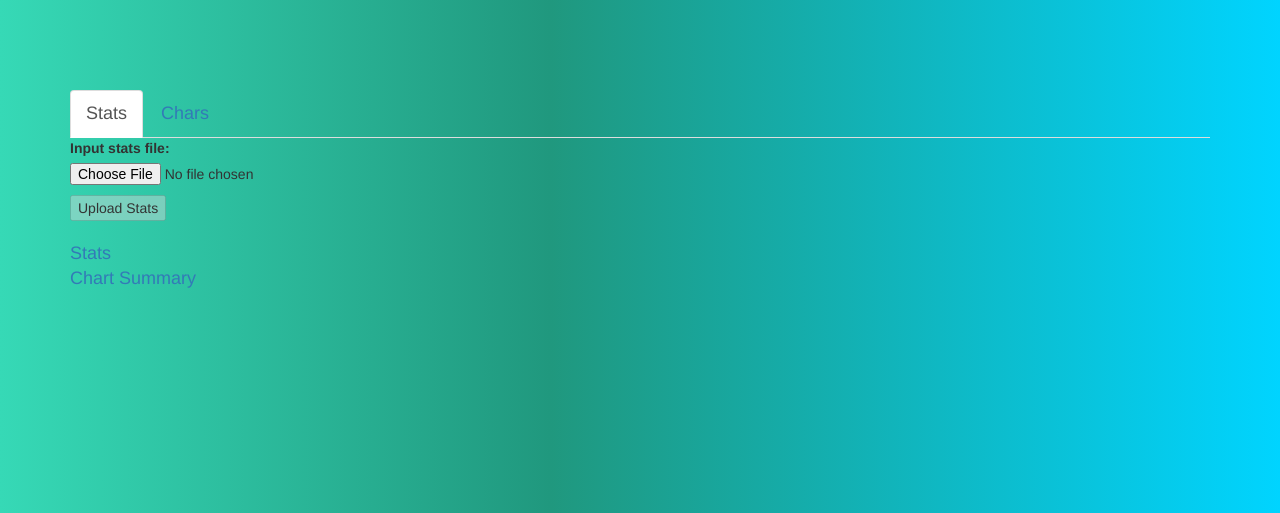
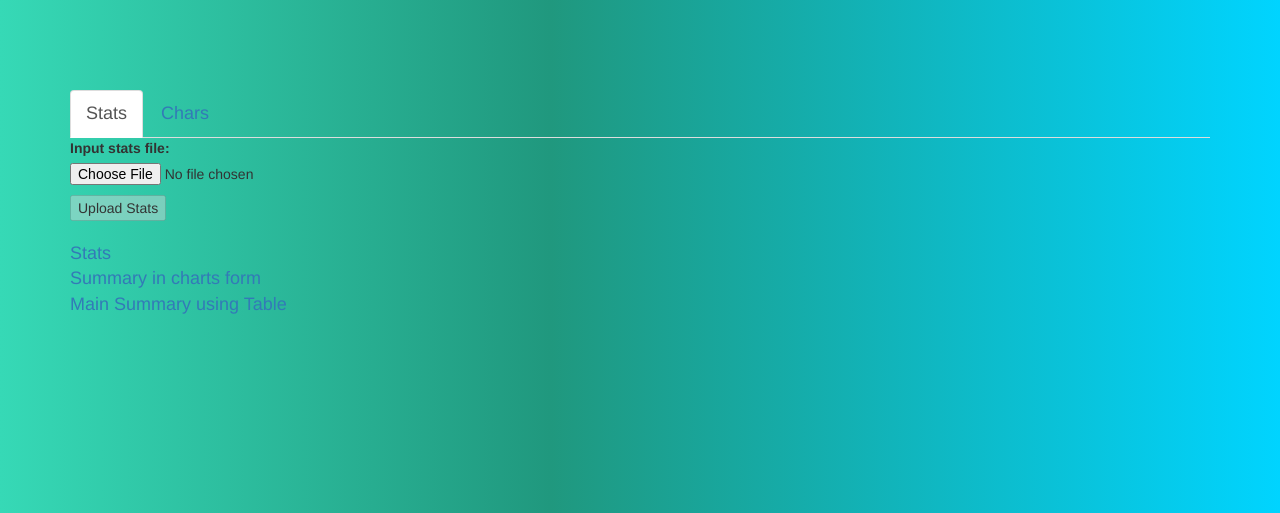
Before and after one commit to erchauhannitin/django-stats-app, a Django app: page /home_stat in a window 1280 px wide. Shown: the top 513 px of the page. Run offline with Django 3.2, Linux system fonts and the light colour scheme; some libraries are stand-ins or nearby versions.

Commit message:
Added history table

```diff
--- a/statreports/admin.py
+++ b/statreports/admin.py
@@ -1,8 +1,9 @@
 from django.contrib import admin
-from .models import ClientRow, ServerRow, AlarmRow, CharsRow, ClientParentRow
+from .models import ClientRow, ServerRow, AlarmRow, CharsRow, ClientParentRow, ClientParentHistoryRow
 
 admin.site.register(ClientRow)
 admin.site.register(ServerRow)
 admin.site.register(AlarmRow)
 admin.site.register(CharsRow)
 admin.site.register(ClientParentRow)
+admin.site.register(ClientParentHistoryRow)
--- a/statreports/templates/statreports/home.html
+++ b/statreports/templates/statreports/home.html
@@ -75,7 +75,15 @@
                   href="{% url 'clientparent_chart' %}"
                   target="_blank"
                   title="Click this link to see summary in different charts"
-                  >Chart Summary</a
+                  >Summary in charts form</a
+                >
+              </div>
+              <div>
+                <a
+                  href="{% url 'summary' %}"
+                  target="_blank"
+                  title="Click this link to see summary in different charts"
+                  >Main Summary using Table</a
                 >
               </div>
               {% endif %}
@@ -110,7 +118,7 @@
                   href="{% url 'char_chart' %}"
                   target="_blank"
                   title="Click this link to see summary in different charts"
-                  >Chart Summary</a
+                  >Summary in charts form</a
                 >
               </div>
               {% endif %}
--- a/statreports/views/views_stats.py
+++ b/statreports/views/views_stats.py
@@ -105,7 +105,7 @@ def handleClient(request):
     try:
         clientFile = open('./statreports/output/client.txt', 'r').readlines()
         title = clientFile.pop(0)
-        timeStamp = clientFile.pop(0)
+        timeStamp = clientFile.pop(0).replace('since ', '')
         header = clientFile.pop(0)
 
         for line in clientFile:
@@ -124,10 +124,11 @@ def handleClient(request):
                     'com.ericsson.em.am', 'c.e.e.a')
                 NAME, ADDRESS, ACTIVE, INACTIVE, MAX_ACTIVE, COUNT, ERRORS, TIMEOUTS, LATENCY, PEAK_LATENCY, THROUGHPUT = [
                     i for i in words]
-                clientParentRow = ClientParentRow(name=iteratedParentName, address=ADDRESS, active=ACTIVE, inActive=INACTIVE,
+                clientParentRow = ClientParentRow(since=timeStamp, name=iteratedParentName, address=ADDRESS, active=ACTIVE, inActive=INACTIVE,
                                                   maxActive=MAX_ACTIVE, count=COUNT, errors=ERRORS, timeOuts=0 if TIMEOUTS == '-' else TIMEOUTS,
                                                   latency=LATENCY.replace(' ms', ''), peakLatency=PEAK_LATENCY.replace(' ms', ''),
                                                   throughPut=THROUGHPUT.replace('/s', ''))
+
                 saveData(clientParentRow)
 
     except OSError:
--- a/statreports/views/views_summary.py
+++ b/statreports/views/views_summary.py
@@ -10,7 +10,7 @@ def summary(request):
     context = {}
 
     criticalRows = ClientParentRow.objects \
-        .filter(Q(timeOuts__gte=100) | Q(errors__gte=100)) \
+        .filter(Q(timeOuts__gte=100) | Q(errors__gte=100) | Q(latency__gte=1000)) \
         .order_by('errors')
 
     highRows = ClientParentRow.objects \
```
Also changed, not shown: statreports/models.py (+8 -0 lines).
